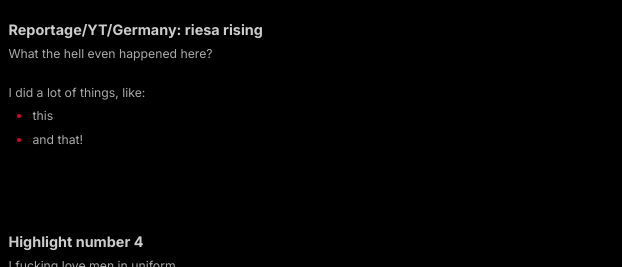
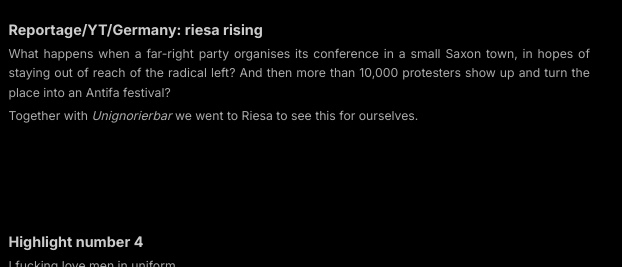
Before and after one commit to giacovecci/mittel, an Astro site: page / in a window 1280 px wide. Shown: the part 533-800 px from the top of the page, 658-1280 px from the left. Built offline with nearby package versions, Linux system fonts and the light colour scheme; Astro itself is replaced by a stand-in of ours.

Commit message:
Update Highlights “video-riesa-rising” - Piotr Żakowiecki <reiseburo@proton.me> via DecapBridge

```diff
--- a/src/content/highlights/video-riesa-rising.md
+++ b/src/content/highlights/video-riesa-rising.md
@@ -2,12 +2,12 @@
 title: "Reportage/YT/Germany: riesa rising"
 order: 3
 thumbnail: /uploads/250120-riesa-rising-thumb.png
-summary: |-
-  What the hell even happened here?\
-  \
-  I did a lot of things, like:
+summary: >-
+  What happens when a far-right party organises its conference in a small Saxon
+  town, in hopes of staying out of reach of the radical left? And then more than
+  10,000 protesters show up and turn the place into an Antifa festival?
 
-  * this
-  * and that!
+
+  Together with *Unignorierbar* we went to Riesa to see this for ourselves.
 linkedFeedSlug: 2025-04-22-january-2025
 ---
```
